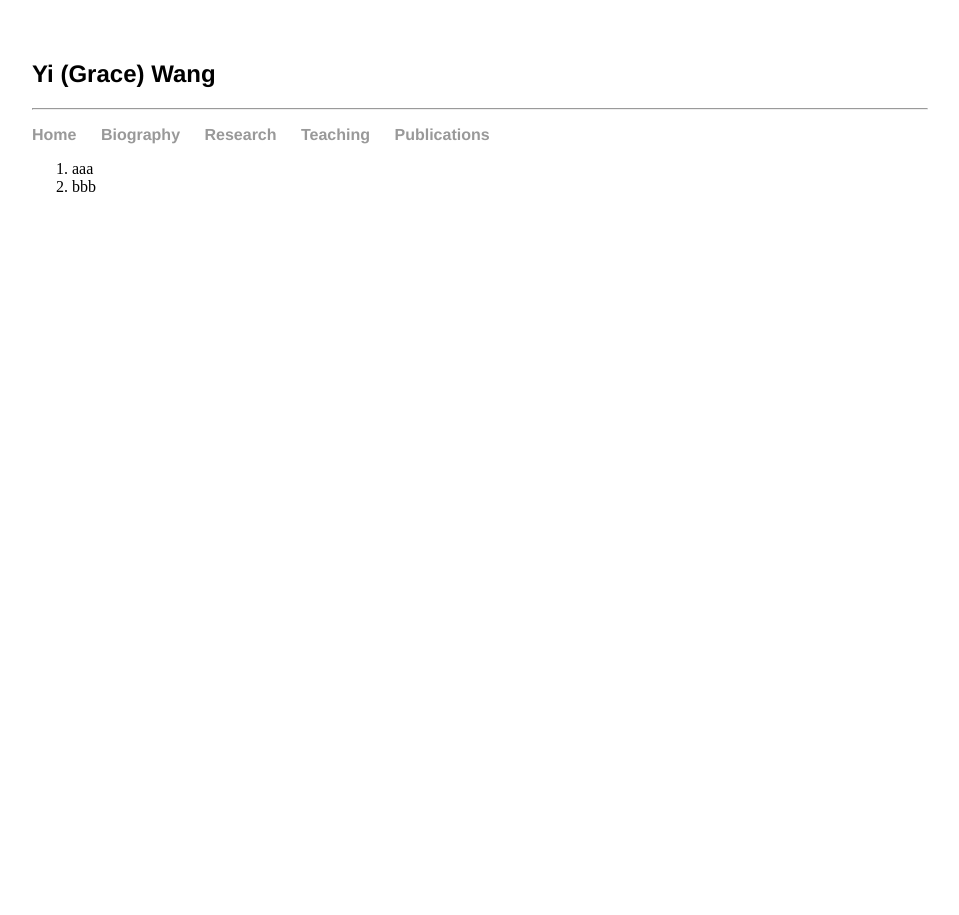
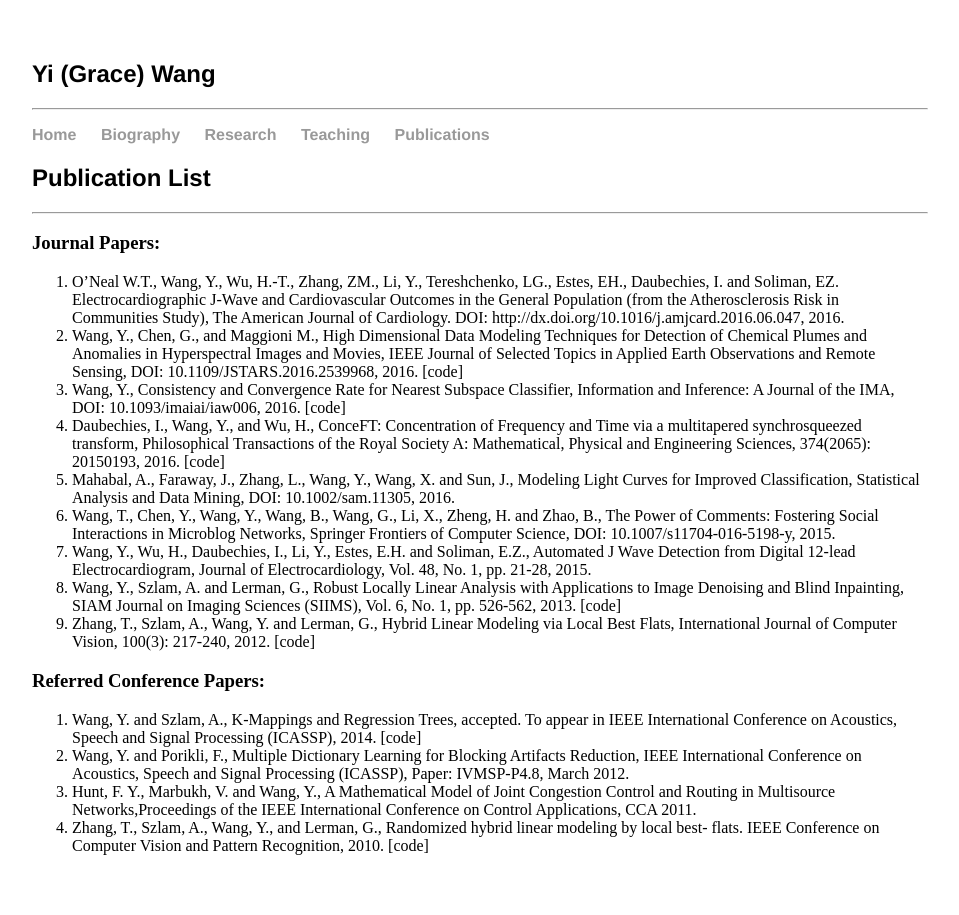
Before and after one commit to mathGrace/mathGrace.github.io, a Jekyll site: the page built from publications.md, in a window 1280 px wide. Shown: the whole page, without its empty margins (160-1119 px from the left). Built offline with Jekyll 4.4.1, drawn with Linux system fonts in a browser that asks for light colours.

Commit message:
Update publications.md

```diff
--- a/publications.md
+++ b/publications.md
@@ -2,5 +2,24 @@
 layout: default
 title: "publication list"
 ---
-1. aaa
-2. bbb
+## Publication List
+---
+
+### Journal Papers:
+
+9. O’Neal W.T., Wang, Y., Wu, H.-T., Zhang, ZM., Li, Y., Tereshchenko, LG., Estes, EH., Daubechies, I. and Soliman, EZ. Electrocardiographic J-Wave and Cardiovascular Outcomes in the General Population (from the Atherosclerosis Risk in Communities Study), The American Journal of Cardiology. DOI: http://dx.doi.org/10.1016/j.amjcard.2016.06.047, 2016.
+8. Wang, Y., Chen, G., and Maggioni M., High Dimensional Data Modeling Techniques for Detection of Chemical Plumes and Anomalies in Hyperspectral Images and Movies, IEEE Journal of Selected Topics in Applied Earth Observations and Remote Sensing, DOI: 10.1109/JSTARS.2016.2539968, 2016. [code]
+7. Wang, Y., Consistency and Convergence Rate for Nearest Subspace Classifier, Information and Inference:  A Journal of the IMA, DOI: 10.1093/imaiai/iaw006, 2016. [code]
+6. Daubechies, I., Wang, Y., and Wu, H., ConceFT: Concentration of Frequency and Time via a multitapered synchrosqueezed transform, Philosophical Transactions of the Royal Society A: Mathematical, Physical and Engineering Sciences, 374(2065): 20150193, 2016. [code]
+5. Mahabal, A., Faraway, J., Zhang, L., Wang, Y., Wang, X. and Sun, J., Modeling Light Curves for Improved Classification, Statistical Analysis and Data Mining, DOI: 10.1002/sam.11305, 2016.
+4. Wang, T., Chen, Y., Wang, Y., Wang, B., Wang, G., Li, X., Zheng, H. and Zhao, B., The Power of Comments: Fostering Social Interactions in Microblog Networks, Springer Frontiers of Computer Science, DOI: 10.1007/s11704-016-5198-y, 2015.
+3. Wang, Y., Wu, H., Daubechies, I., Li, Y., Estes, E.H. and Soliman, E.Z., Automated J Wave Detection from Digital 12-lead Electrocardiogram, Journal of Electrocardiology, Vol. 48, No. 1, pp. 21-28, 2015.
+2. Wang, Y., Szlam, A. and Lerman, G., Robust Locally Linear Analysis with Applications to Image Denoising and Blind Inpainting, SIAM Journal on Imaging Sciences (SIIMS), Vol. 6, No. 1, pp. 526-562, 2013. [code]
+1. Zhang, T., Szlam, A., Wang, Y. and Lerman, G., Hybrid Linear Modeling via Local Best Flats, International Journal of Computer Vision, 100(3): 217-240, 2012. [code]
+
+### Referred Conference Papers:
+
+4. Wang, Y. and Szlam, A., K-Mappings and Regression Trees, accepted. To appear in IEEE International Conference on Acoustics, Speech and Signal Processing (ICASSP), 2014. [code]
+3. Wang, Y. and Porikli, F., Multiple Dictionary Learning for Blocking Artifacts Reduction, IEEE International Conference on Acoustics, Speech and Signal Processing (ICASSP), Paper: IVMSP-P4.8, March 2012.
+2. Hunt, F. Y., Marbukh, V. and Wang, Y., A Mathematical Model of Joint Congestion Control and Routing in Multisource Networks,Proceedings of the IEEE International Conference on Control Applications, CCA 2011.
+1. Zhang, T., Szlam, A., Wang, Y., and Lerman, G., Randomized hybrid linear modeling by local best- flats. IEEE Conference on Computer Vision and Pattern Recognition, 2010. [code]
```
